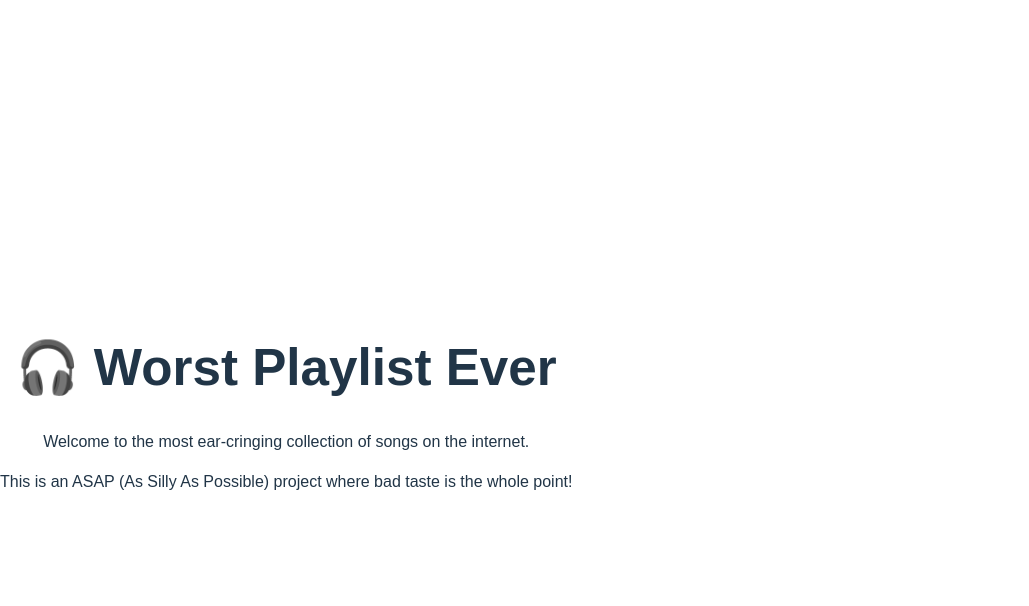
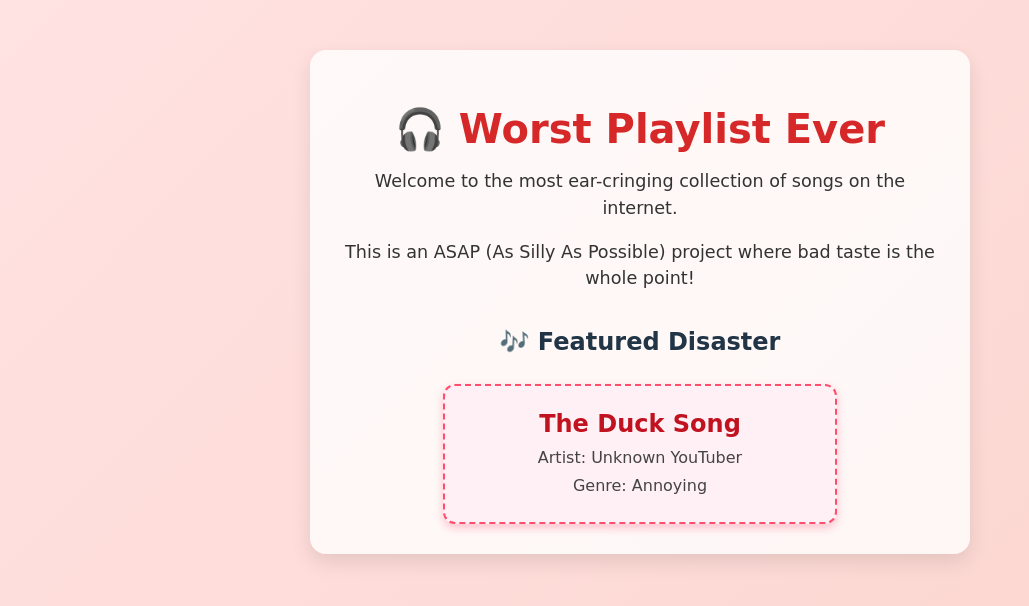
Before and after one commit to Naman1369/S73_Naman_Worst_Playlist_Ever, a React (Vite) app in the folder client/: page / in a window 1280 px wide. Shown: the top 606 px of the page, without its empty margins (0-1029 px from the left). Built offline with nearby package versions, Linux system fonts and the light colour scheme.

Commit message:
add SongCard component with dummy data

```diff
--- a/client/src/App.css
+++ b/client/src/App.css
@@ -1,5 +1,61 @@
+/* Center the entire app with a fun background */
+body {
+  margin: 0;
+  padding: 0;
+  background: linear-gradient(135deg, #ffe2e2, #fcd5ce);
+  min-height: 100vh;
+  display: flex;
+  justify-content: center;
+  align-items: flex-start;
+  font-family: 'Comic Sans MS', cursive, sans-serif;
+}
+
 .app-container {
   text-align: center;
   margin-top: 50px;
-  font-family: sans-serif;
+  padding: 30px;
+  background: #ffffffcc;
+  border-radius: 16px;
+  box-shadow: 0 8px 20px rgba(0, 0, 0, 0.1);
+  max-width: 600px;
 }
+
+/* Page title */
+.app-container h1 {
+  font-size: 2.5rem;
+  color: #d62828;
+  margin-bottom: 10px;
+}
+
+/* Paragraph styling */
+.app-container p {
+  font-size: 1.1rem;
+  color: #333;
+  line-height: 1.5;
+}
+
+/* Song card styles */
+.song-card {
+  border: 2px dashed #ff4d6d;
+  background: #fff0f5;
+  padding: 20px;
+  margin-top: 1.5rem;
+  border-radius: 12px;
+  max-width: 350px;
+  margin-left: auto;
+  margin-right: auto;
+  box-shadow: 0 4px 8px rgba(255, 77, 109, 0.3);
+}
+
+/* Song card text */
+.song-card h2 {
+  margin: 0;
+  font-size: 1.5rem;
+  color: #c1121f;
+}
+
+.song-card p {
+  margin: 4px 0;
+  font-size: 1rem;
+  color: #444;
+}
--- a/client/src/App.jsx
+++ b/client/src/App.jsx
@@ -1,11 +1,21 @@
 import './App.css';
+import SongCard from './components/SongCard';
 
 function App() {
+  const dummySong = {
+    title: "The Duck Song",
+    artist: "Unknown YouTuber",
+    genre: "Annoying"
+  };
+
   return (
     <div className="app-container">
       <h1>🎧 Worst Playlist Ever</h1>
       <p>Welcome to the most ear-cringing collection of songs on the internet.</p>
       <p>This is an ASAP (As Silly As Possible) project where bad taste is the whole point!</p>
+
+      <h2 style={{ marginTop: '2rem' }}>🎶 Featured Disaster</h2>
+      <SongCard song={dummySong} />
     </div>
   );
 }
--- /dev/null
+++ b/client/src/components/SongCard.jsx
@@ -0,0 +1,11 @@
+function SongCard({ song }) {
+    return (
+      <div className="song-card">
+        <h2>{song.title}</h2>
+        <p>Artist: {song.artist}</p>
+        <p>Genre: {song.genre}</p>
+      </div>
+    );
+  }
+
+  export default SongCard;
```
Also changed, not shown: 1 other file (tests, documents, lock files or other folders).
